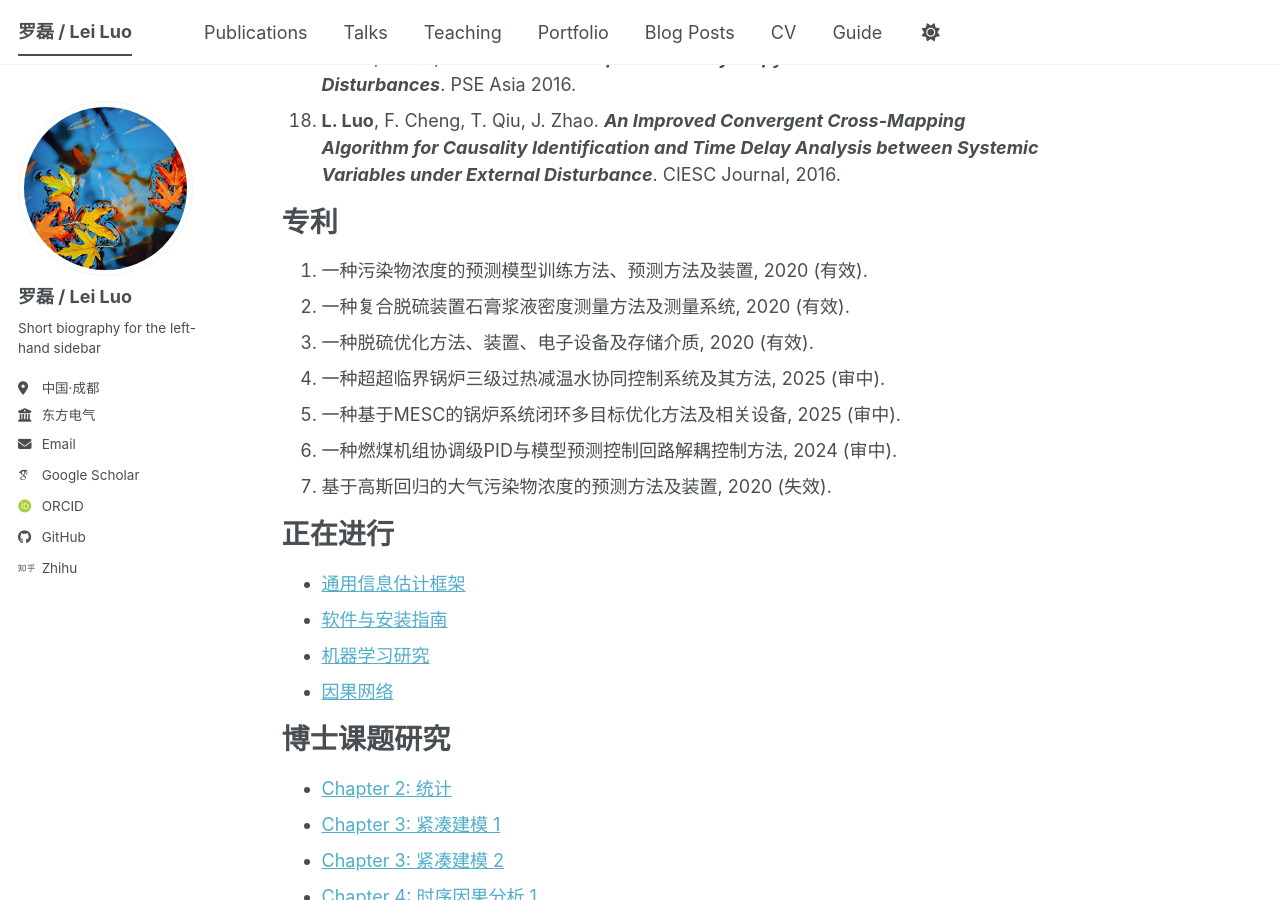
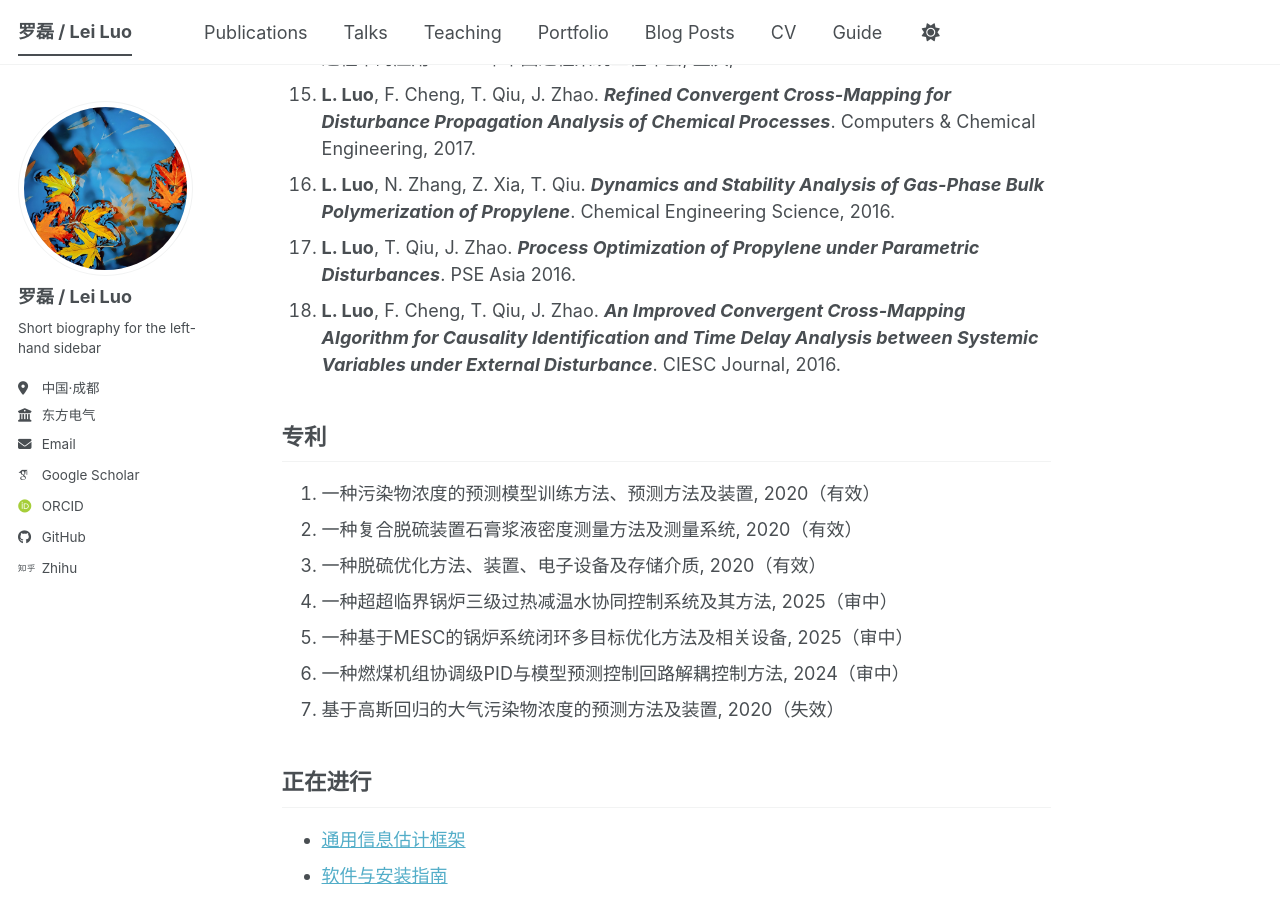
Before and after one commit to Ulti-Dreisteine/academicpages, a Jekyll site: the page built from _pages/about.md, in a window 1280 px wide and 900 px high, scrolled down 2181 px. Built offline with Jekyll 4.4.1, drawn with Linux system fonts in a browser that asks for light colours; some web fonts are replaced; a script bundle is joined from its source files by our own code; library files that are not in the unit come from our copies; some of the changed text lies outside the part shown.

Commit message:
更新404页面和关于页面的内容

```diff
--- a/_pages/about.md
+++ b/_pages/about.md
@@ -50,93 +50,88 @@
 17. **L. Luo**, T. Qiu, J. Zhao. ***Process Optimization of Propylene under Parametric Disturbances***. PSE Asia 2016.
 18. **L. Luo**, F. Cheng, T. Qiu, J. Zhao. ***An Improved Convergent Cross-Mapping Algorithm for Causality Identification and Time Delay Analysis between Systemic Variables under External Disturbance***. CIESC Journal, 2016.
 
-专利
-====
+## 专利
 
-1. 一种污染物浓度的预测模型训练方法、预测方法及装置, 2020 (有效).
-2. 一种复合脱硫装置石膏浆液密度测量方法及测量系统, 2020 (有效).
-3. 一种脱硫优化方法、装置、电子设备及存储介质, 2020 (有效).
-4. 一种超超临界锅炉三级过热减温水协同控制系统及其方法, 2025 (审中).
-5. 一种基于MESC的锅炉系统闭环多目标优化方法及相关设备, 2025 (审中).
-6. 一种燃煤机组协调级PID与模型预测控制回路解耦控制方法, 2024 (审中).
-7. 基于高斯回归的大气污染物浓度的预测方法及装置, 2020 (失效).
+1. 一种污染物浓度的预测模型训练方法、预测方法及装置, 2020（有效）
+2. 一种复合脱硫装置石膏浆液密度测量方法及测量系统, 2020（有效）
+3. 一种脱硫优化方法、装置、电子设备及存储介质, 2020（有效）
+4. 一种超超临界锅炉三级过热减温水协同控制系统及其方法, 2025（审中）
+5. 一种基于MESC的锅炉系统闭环多目标优化方法及相关设备, 2025（审中）
+6. 一种燃煤机组协调级PID与模型预测控制回路解耦控制方法, 2024（审中）
+7. 基于高斯回归的大气污染物浓度的预测方法及装置, 2020（失效）
 
-正在进行
-====
+## 正在进行
 
-* [通用信息估计框架](https://github.com/Ulti-Dreisteine/general-information-estimation-framework)
-* [软件与安装指南](https://github.com/Ulti-Dreisteine/package-and-software-installation-guide)
-* [机器学习研究](https://github.com/Ulti-Dreisteine/machine-learning-research)
-* [因果网络](https://github.com/Ulti-Dreisteine/research-causal-network-analysis-modeling)
+- [通用信息估计框架](https://github.com/Ulti-Dreisteine/general-information-estimation-framework)
+- [软件与安装指南](https://github.com/Ulti-Dreisteine/package-and-software-installation-guide)
+- [机器学习研究](https://github.com/Ulti-Dreisteine/machine-learning-research)
+- [因果网络](https://github.com/Ulti-Dreisteine/research-causal-network-analysis-modeling)
 
-博士课题研究
-====
+## 博士课题研究
 
-* [Chapter 2: 统计](https://github.com/Ulti-Dreisteine/phd-thesis-statistics-and-bayesian-network)
-* [Chapter 3: 紧凑建模 1](https://github.com/Ulti-Dreisteine/research-compact-predictive-modeling-cmim-g)
-* [Chapter 3: 紧凑建模 2](https://github.com/Ulti-Dreisteine/phd-thesis-rmic-chemical-process-causality-analysis)
-* [Chapter 4: 时序因果分析 1](https://github.com/Ulti-Dreisteine/phd-thesis-temporal-causal-analysis)
-* [Chapter 4: 时序因果分析 2](https://github.com/Ulti-Dreisteine/phd-thesis-local-causal-analysis)
-* [Chapter 4: 时序因果分析 3](https://github.com/Ulti-Dreisteine/phd-thesis-time-delayed-causal-analysis-and-compact-modeling)
-* [Chapter 5: 过程参数估计 1](https://github.com/Ulti-Dreisteine/phd-thesis-process-parameter-estimation)
-* [Chapter 5: 过程参数估计 2](https://github.com/Ulti-Dreisteine/research-bayesian-parameter-estimation)
+- [Chapter 2: 统计](https://github.com/Ulti-Dreisteine/phd-thesis-statistics-and-bayesian-network)
+- [Chapter 3: 紧凑建模 1](https://github.com/Ulti-Dreisteine/research-compact-predictive-modeling-cmim-g)
+- [Chapter 3: 紧凑建模 2](https://github.com/Ulti-Dreisteine/phd-thesis-rmic-chemical-process-causality-analysis)
+- [Chapter 4: 时序因果分析 1](https://github.com/Ulti-Dreisteine/phd-thesis-temporal-causal-analysis)
+- [Chapter 4: 时序因果分析 2](https://github.com/Ulti-Dreisteine/phd-thesis-local-causal-analysis)
+- [Chapter 4: 时序因果分析 3](https://github.com/Ulti-Dreisteine/phd-thesis-time-delayed-causal-analysis-and-compact-modeling)
+- [Chapter 5: 过程参数估计 1](https://github.com/Ulti-Dreisteine/phd-thesis-process-parameter-estimation)
+- [Chapter 5: 过程参数估计 2](https://github.com/Ulti-Dreisteine/research-bayesian-parameter-estimation)
 
-代码仓库
-====
+## 代码仓库
 
-***化工过程建模***
+### 化工过程建模
 
-* [CSTR 动态模型](https://github.com/Ulti-Dreisteine/cstr_transient_model)
-* [动态过程模拟](https://github.com/Ulti-Dreisteine/transient-breakthrough-simulation)
+- [CSTR 动态模型](https://github.com/Ulti-Dreisteine/cstr_transient_model)
+- [动态过程模拟](https://github.com/Ulti-Dreisteine/transient-breakthrough-simulation)
 
-***数据分析***
+### 数据分析
 
-* [时间序列相关性](https://github.com/Ulti-Dreisteine/time_series_relevant)
-* [时间序列相关分析](https://ulti-dreisteine.github.io/time-series-correlaltion-analysis/)
-* [时间序列滚动预测](https://github.com/Ulti-Dreisteine/time-series-walk-forward-modeling)
+- [时间序列相关性](https://github.com/Ulti-Dreisteine/time_series_relevant)
+- [时间序列相关分析](https://ulti-dreisteine.github.io/time-series-correlaltion-analysis/)
+- [时间序列滚动预测](https://github.com/Ulti-Dreisteine/time-series-walk-forward-modeling)
 
-***通用工具***
+### 通用工具
 
-* [软件与环境配置](https://github.com/Ulti-Dreisteine/software-env-config-notes)
-* [算法工具](https://github.com/Ulti-Dreisteine/algorithm-tools)
-* [项目模板](https://github.com/Ulti-Dreisteine/project-template)
+- [软件与环境配置](https://github.com/Ulti-Dreisteine/software-env-config-notes)
+- [算法工具](https://github.com/Ulti-Dreisteine/algorithm-tools)
+- [项目模板](https://github.com/Ulti-Dreisteine/project-template)
 
-***教程***
+### 教程
 
-* [Sphinx 示例](https://github.com/Ulti-Dreisteine/sphinx-demo)
-* [PyCaret 教程](https://github.com/Ulti-Dreisteine/PyCaret-tutorial)
-* [Web 服务](https://github.com/Ulti-Dreisteine/web_service)
+- [Sphinx 示例](https://github.com/Ulti-Dreisteine/sphinx-demo)
+- [PyCaret 教程](https://github.com/Ulti-Dreisteine/PyCaret-tutorial)
+- [Web 服务](https://github.com/Ulti-Dreisteine/web_service)
 
-***算法研究***
+### 算法研究
 
-* [GBDT 局部解释](https://ulti-dreisteine.github.io/local-interpretation-for-gbdt/)
-* [数据分类](https://github.com/Ulti-Dreisteine/Classification-with-Incomplete-Data)
-* [相关性分析](https://github.com/Ulti-Dreisteine/nonlinear-correlation-analysis)
-* [时间序列相关分析](https://github.com/Ulti-Dreisteine/time-series-correlaltion-analysis)
-* [神经 ODE 网络建模 (A)](https://github.com/Ulti-Dreisteine/Neural-ODE-Model-Research)
-* [神经 ODE 网络建模 (B)](https://github.com/Ulti-Dreisteine/ode_network)
-* [数值优化](https://github.com/Ulti-Dreisteine/numerical-optimization)
-* [高斯过程回归](https://github.com/Ulti-Dreisteine/gaussian-process-regression)
-* [聚类](https://github.com/Ulti-Dreisteine/clustering_algorithm)
+- [GBDT 局部解释](https://ulti-dreisteine.github.io/local-interpretation-for-gbdt/)
+- [数据分类](https://github.com/Ulti-Dreisteine/Classification-with-Incomplete-Data)
+- [相关性分析](https://github.com/Ulti-Dreisteine/nonlinear-correlation-analysis)
+- [时间序列相关分析](https://github.com/Ulti-Dreisteine/time-series-correlaltion-analysis)
+- [神经 ODE 网络建模 (A)](https://github.com/Ulti-Dreisteine/Neural-ODE-Model-Research)
+- [神经 ODE 网络建模 (B)](https://github.com/Ulti-Dreisteine/ode_network)
+- [数值优化](https://github.com/Ulti-Dreisteine/numerical-optimization)
+- [高斯过程回归](https://github.com/Ulti-Dreisteine/gaussian-process-regression)
+- [聚类](https://github.com/Ulti-Dreisteine/clustering_algorithm)
 
-***练习***
+### 练习
 
-* [LeetCode](https://github.com/Ulti-Dreisteine/LeetCode)
-* [动态规划](https://github.com/Ulti-Dreisteine/dynamic_programming)
+- [LeetCode](https://github.com/Ulti-Dreisteine/LeetCode)
+- [动态规划](https://github.com/Ulti-Dreisteine/dynamic_programming)
 
-***应用案例***
+### 应用案例
 
-* [VTE 建模](https://github.com/Ulti-Dreisteine/trauma-patient-VTE-modeling)
-* [GCN2Seq 空气预测](https://github.com/Ulti-Dreisteine/gcn2seq)
-* [空气质量预测](https://github.com/Ulti-Dreisteine/time_series_relevant)
-* [化工 CSTR 反应器建模](https://github.com/Ulti-Dreisteine/cstr_transient_model)
+- [VTE 建模](https://github.com/Ulti-Dreisteine/trauma-patient-VTE-modeling)
+- [GCN2Seq 空气预测](https://github.com/Ulti-Dreisteine/gcn2seq)
+- [空气质量预测](https://github.com/Ulti-Dreisteine/time_series_relevant)
+- [化工 CSTR 反应器建模](https://github.com/Ulti-Dreisteine/cstr_transient_model)
 
-***研究项目***
+### 研究项目
 
-* [研究项目](https://github.com/users/Ulti-Dreisteine/projects/2)
+- [研究项目](https://github.com/users/Ulti-Dreisteine/projects/2)
 
-比赛获奖
-====
+## 比赛获奖
 
-1. 中国环境保护产业协会"环境技术进步二等奖"，第五完成人
-2. 百度天池国家电网调控AI创新大赛：新能源发电预测，参与人
+1. 中国环境保护产业协会“环境技术进步二等奖”，第五完成人
+2. 百度天池国家电网调控 AI 创新大赛：新能源发电预测，参与人
```
Also changed, not shown: other parts of _pages/about.md (+20 -20 lines), _pages/404.md (+1 -1 lines).
